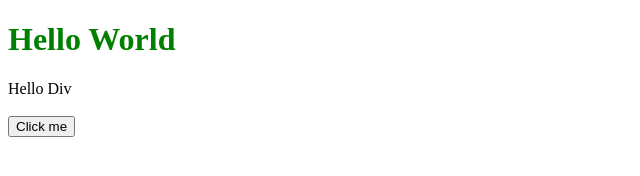
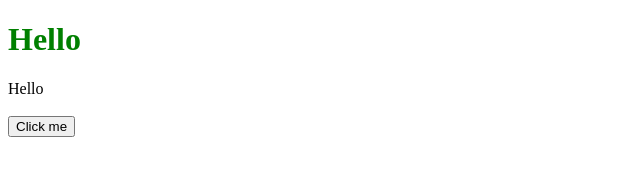
Before and after one commit to 24689111315/Website-, a plain HTML site: page index.html in a window 1280 px wide. Shown: the whole page, without its empty margins (0-640 px from the left). Drawn offline with Linux system fonts and the light colour scheme.

Commit message:
Update index.html

```diff
--- a/index.html
+++ b/index.html
@@ -7,9 +7,10 @@
         <script src="script.js"></script>
     </head>
     <body>
-        <h1 class="title">Hello World</h1>
-        <div id="mainDiv">Hello Div</div>
+        <h1 class="title">Hello</h1>
+        <div id="mainDiv">Hello</div>
         <br />
         <button onclick="buttonClicked()">Click me</button>
+        <font = "purple">
     </body>
 </html>
```
